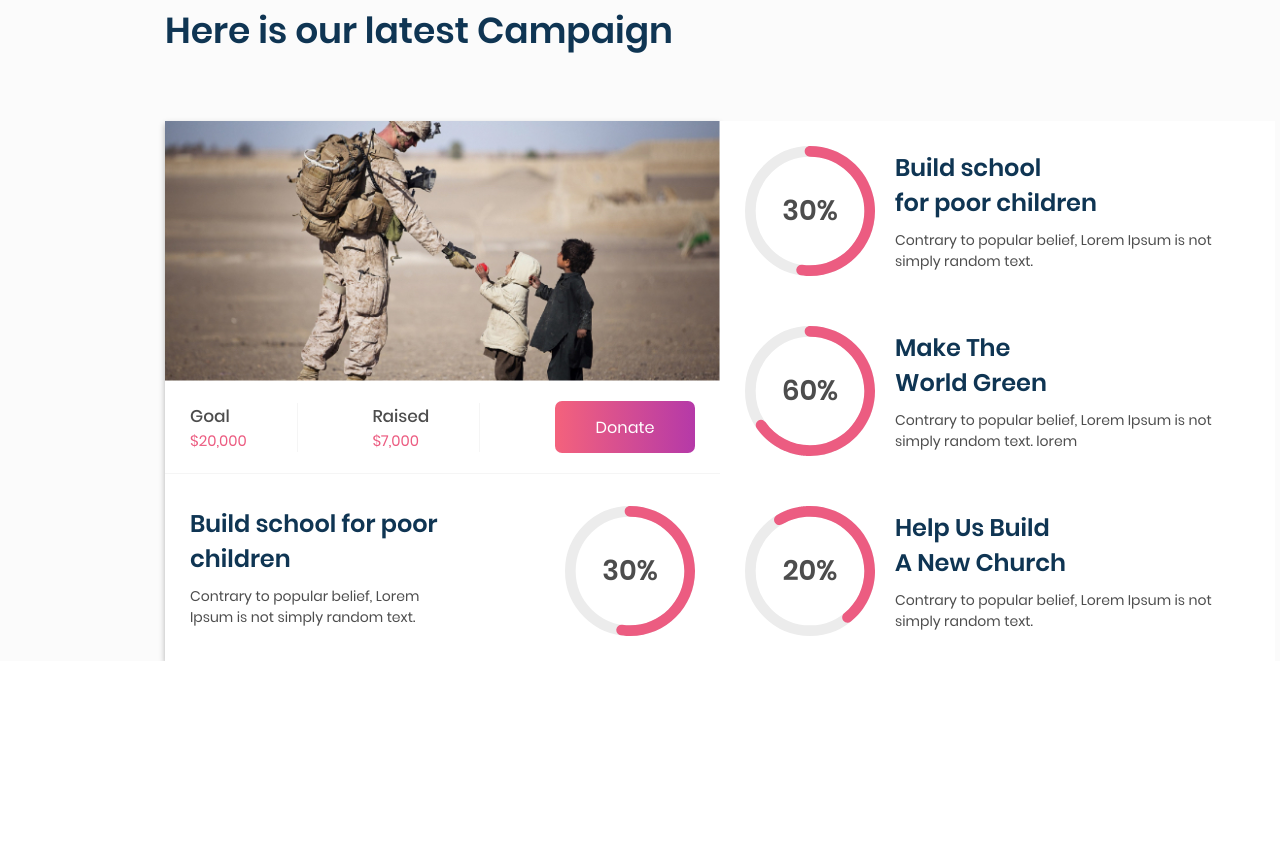
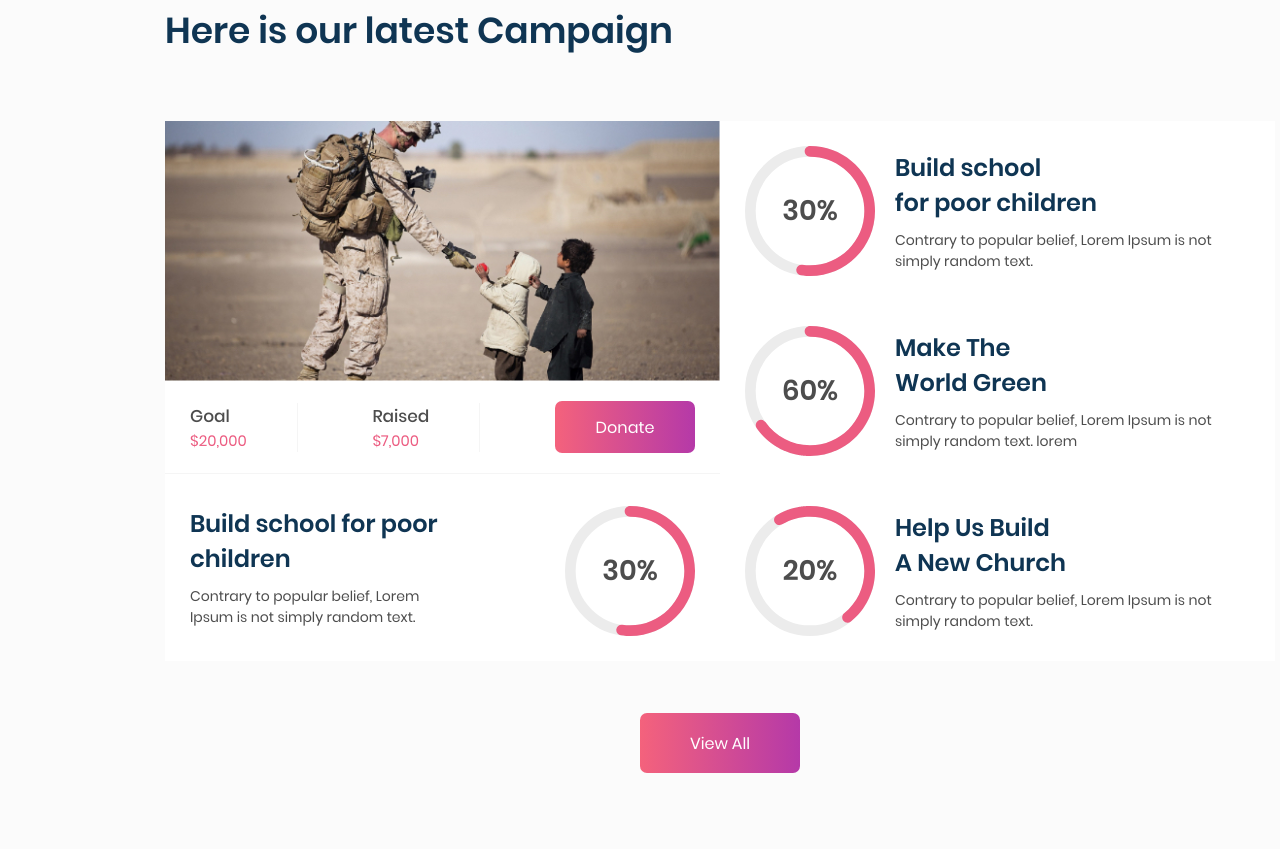
Before and after one commit to Maxegood/Childcare, a plain HTML site: page index.html in a window 1280 px wide. Shown: the part 2344-3193 px from the top of the page. Before the commit the page ends 3005 px from the top, so only its background shows below. Drawn offline with Linux system fonts and the light colour scheme.

Commit message:
Доделал блок Compaign

```diff
--- a/css/main.css
+++ b/css/main.css
@@ -341,7 +341,6 @@ nav ul li a:hover {
   display: -o-flex;
   display: flex;
   flex-direction: column;
-    box-shadow: 0 3px 6px rgba(0,0,0,0.3);
 }
 .compaign-item-left:hover {
   box-shadow: 0 3px 6px rgba(0,0,0,0.3);
@@ -519,3 +518,14 @@ nav ul li a:hover {
   color: #4D4D4D;
   margin-top: 10px;
 }
+.compaign-button-container {
+  padding-bottom: 76px;
+}
+.compaign-button {
+  width: 160px;
+  height: 60px;
+  margin: 0 auto;
+  color: #fff;
+  margin-top: 52px;
+
+}
--- a/index.html
+++ b/index.html
@@ -103,6 +103,7 @@
 					</ul>
 				</div>
 			</div>
+		</div>
 	</section>
 
 	<section class="compaign">
@@ -180,6 +181,10 @@
 					</div>
 				</div>
 			</div>
+			<div class="compaign-button-container">
+				<a href="" class="compaign-button button">View All</a>
+			</div>
+		</div>
 	</section>
 </body>
 </html>
```
Lines whose indentation alone changed are shown as unchanged.
